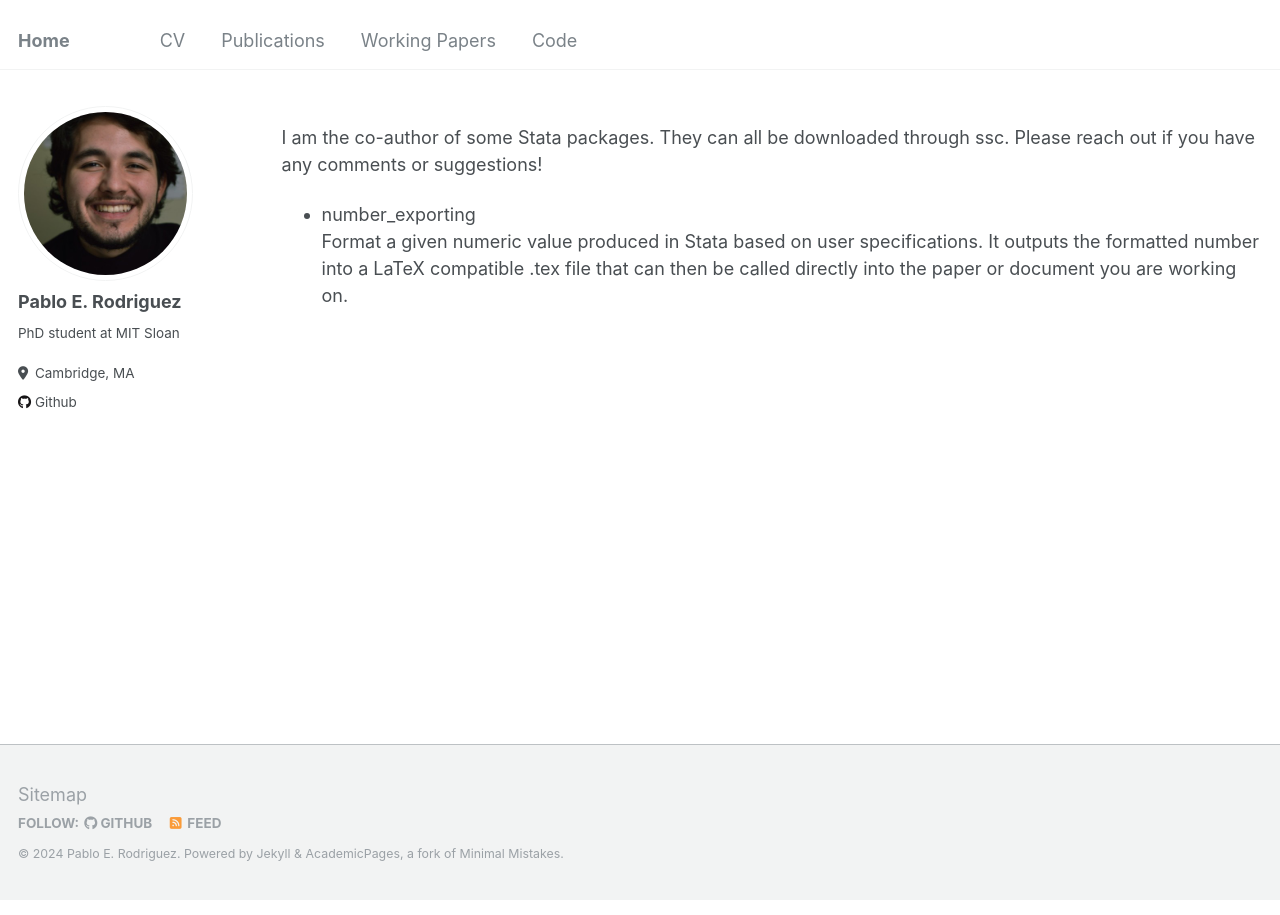
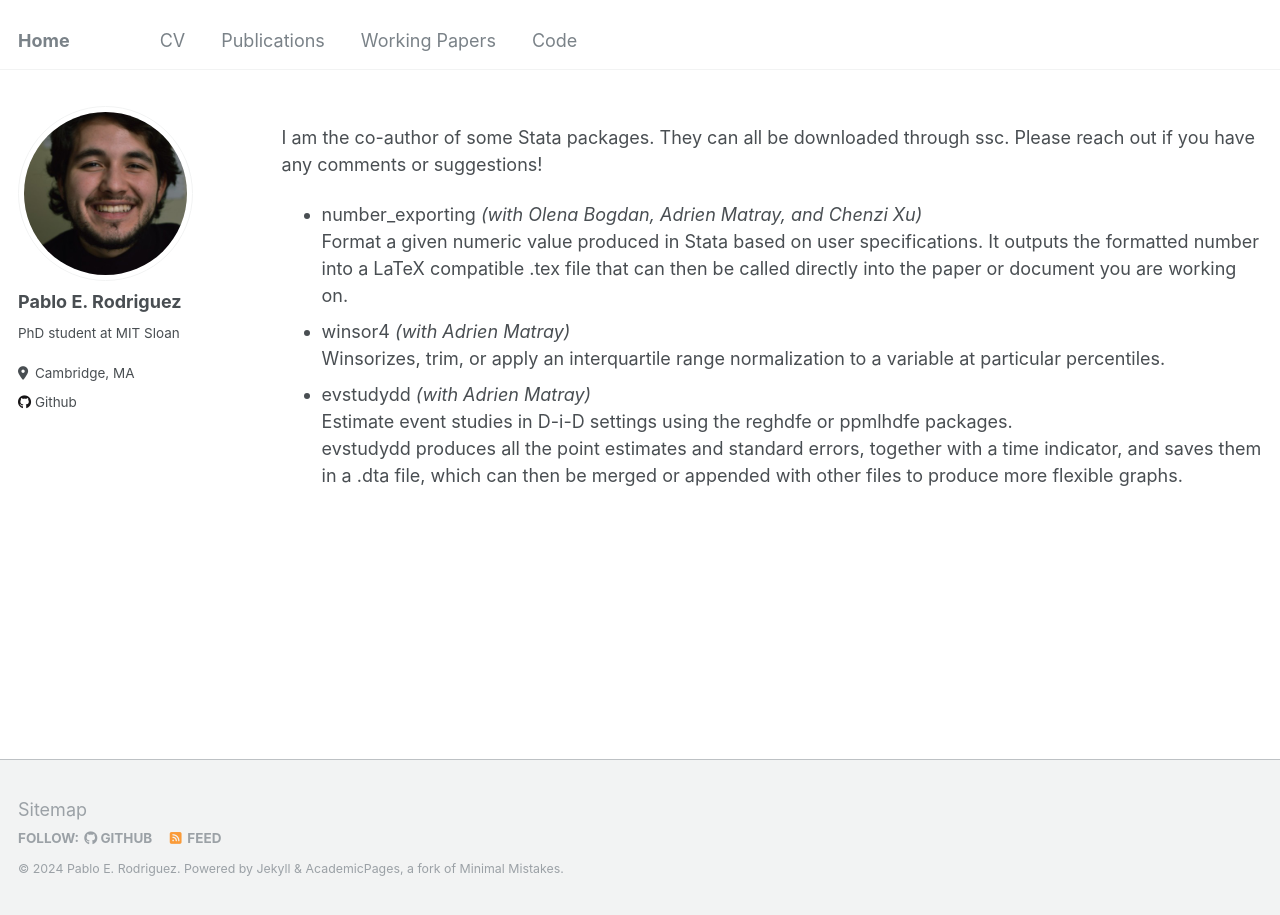
Before and after one commit to pablo-e-rodriguez/pablo-e-rodriguez.github.io, a Jekyll site: the page built from _pages/code.html, in a window 1280 px wide. Built offline with Jekyll 4.4.1, drawn with Linux system fonts in a browser that asks for light colours.

Commit message:
Update code.html

```diff
--- a/_pages/code.html
+++ b/_pages/code.html
@@ -12,7 +12,19 @@ author_profile: true
 
 <ul>
   <li>
-    number_exporting<br>
+    number_exporting <i>(with Olena Bogdan, Adrien Matray, and Chenzi Xu)</i><br>
     Format a given numeric value produced in Stata based on user specifications. It outputs the formatted number into a LaTeX compatible .tex file that can then be called directly into the paper or document you are working on.<br>
   </li>
+
+<li>
+    winsor4 <i>(with Adrien Matray)</i><br>
+Winsorizes, trim, or apply an interquartile range normalization to a variable at particular percentiles.<br>
+  </li>
+
+  <li>
+    evstudydd <i>(with Adrien Matray)</i><br>
+    Estimate event studies in D-i-D settings using the reghdfe or ppmlhdfe packages.<br>
+evstudydd produces all the point estimates and standard errors, together with a time indicator, and saves them in a .dta file, which can then be merged or appended with other files to produce more flexible graphs.<br>
+  </li>
+
 </ul>
```
